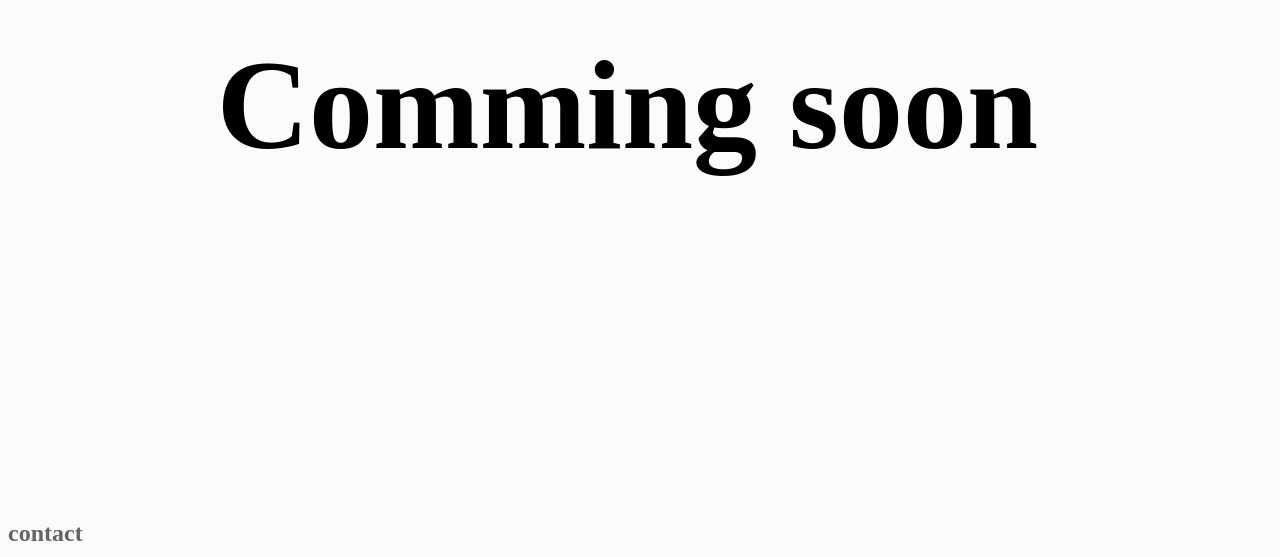
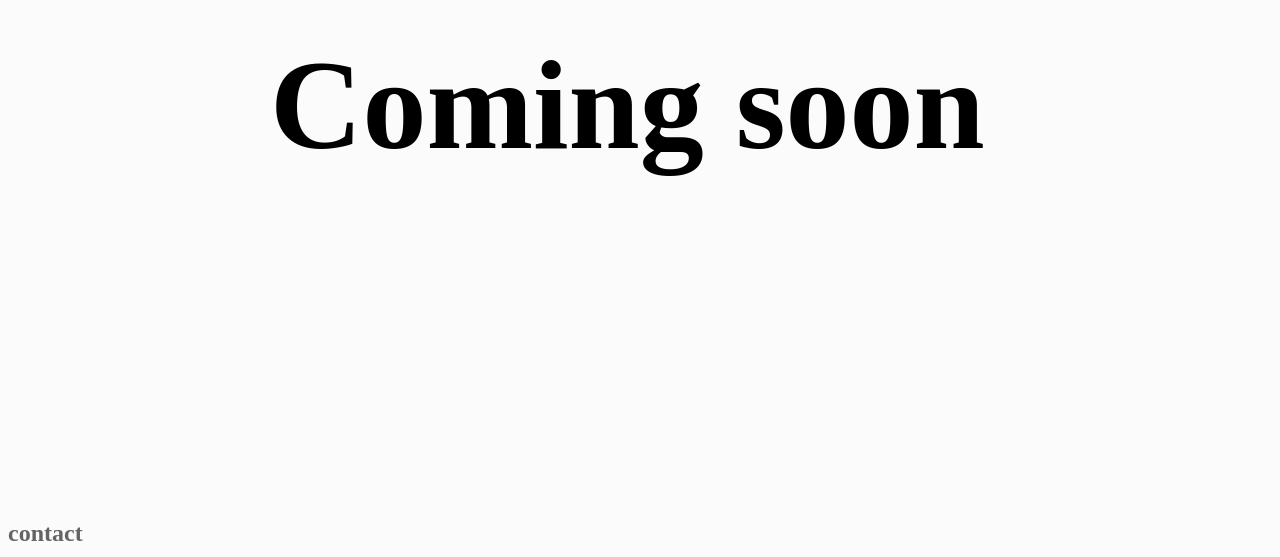
Before and after one commit to TrizlyBear/TrizlyBear, a plain HTML site: page public/static/comming-soon/index.html in a window 1280 px wide. Shown: the part 243-800 px from the top of the page. Drawn offline with Linux system fonts and the light colour scheme; files that its build step writes are made by us from their sources; a web font is replaced by a local one.

Commit message:
COMING SOON

```diff
--- a/public/static/comming-soon/index.html
+++ b/public/static/comming-soon/index.html
@@ -9,7 +9,7 @@
 </head>
 <body>
 
-<div class="main">Comming soon</div>
+<div class="main">Coming soon</div>
     <div class="mailc">
         <a href="mailto:tristanschmidt2004@gmail.com" style="text-decoration: none">contact</a>
     </div>
```
